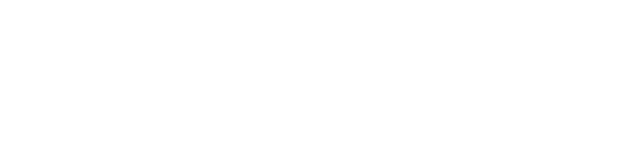
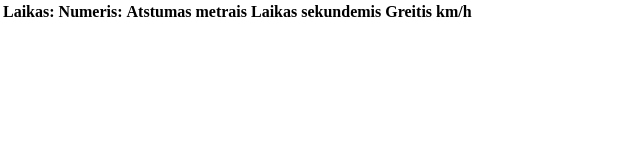
Before and after one commit to Edvinas1982/JS2-ND-Nr3-loop-task-attempt2, a plain HTML site: page index.html in a window 1280 px wide. Shown: the whole page, without its empty margins (0-640 px from the left). Drawn offline with Linux system fonts and the light colour scheme.

Commit message:
calculating_speed

```diff
--- a/index.html
+++ b/index.html
@@ -11,7 +11,13 @@
 <body>
 <table>
     <thead>
-
+        <tr>
+            <th>Laikas:</th>
+            <th>Numeris:</th>
+            <th>Atstumas metrais</th>
+            <th>Laikas sekundemis</th>
+            <th>Greitis km/h</th>
+        </tr>
     </thead>
     <tbody>
 
--- a/main.js
+++ b/main.js
@@ -14,3 +14,8 @@ var masyvas = [
 ]
 
 // Attempt nr3
+
+for ( var i = 0; i < masyvas.length; i++ ){
+    var greitis = Math.round(masyvas[i][2] / masyvas[i][3])*3.6
+    console.log(greitis)
+}
```
